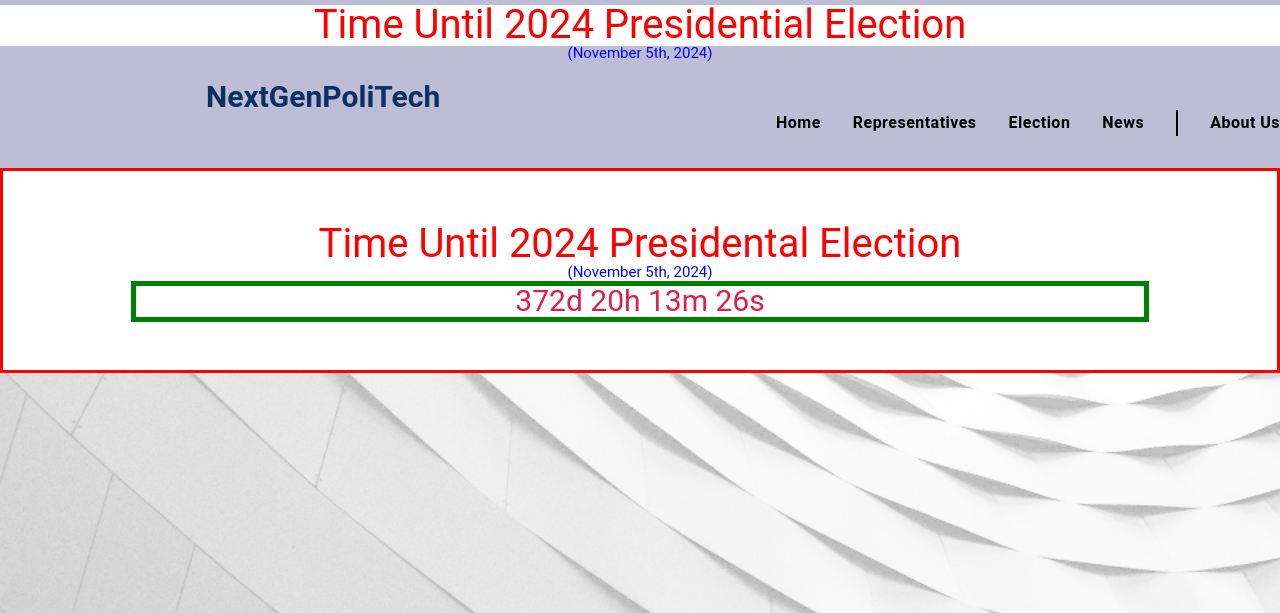
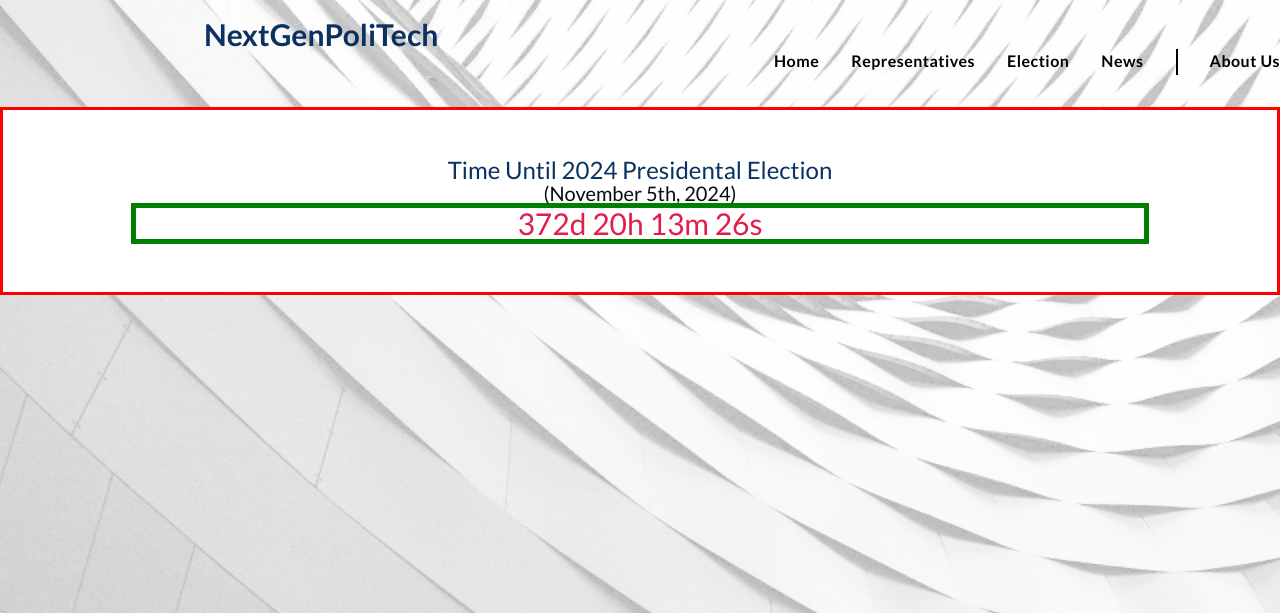
Before and after one commit to NextGenPolicTech/PoliAware, a Flask app: page /elections in a window 1280 px wide. Shown: the top 613 px of the page. Run offline with Flask 2, Linux system fonts and the light colour scheme.

Commit message:
Update elections.html

```diff
--- a/templates/elections.html
+++ b/templates/elections.html
@@ -16,45 +16,6 @@
       <link rel="stylesheet" href= "{{ url_for('static',filename='css/elect/elections.css') }}">
       <link rel="stylesheet" href= "{{ url_for('static',filename='css/components/footer.css') }}" />
       <link rel="stylesheet" href= "{{ url_for('static',filename='css/util.css') }}" />
-
-
-  </head>
-
-  <header class = "countdown">
-        <!DOCTYPE HTML>
-    <html>
-    <head>
-    <p class="election-title">Time Until 2024 Presidential Election</p>
-    <meta name="viewport" content="width=device-width, initial-scale=1">
-    <p class = "election-caption">(November 5th, 2024)</p>
-
-    <style>
-    p {
-        text-align: center;
-        font-size: 60px;
-        margin-top: 0px;
-        font-family: Roboto, sans-serif;
-        border-width: 5px;
-        border-color: red;
-        border-style: solid;
-    }
-    .election-title{
-        text-align: center;
-        font-size: 40px;
-        margin-top: 5px;
-        color: red;
-        font-family: Roboto, sans-serif;
-        border-style: none;
-    }
-    .election-caption{
-        text-align: center;
-        font-size: 15px;
-        position: relative;
-        color: blue;
-        font-family: Roboto, sans-serif;
-        border-style: none;
-    }
-    </style>
     </head>
     <body>
     <div id="app"></div>
@@ -65,14 +26,11 @@
     <p class="election-caption">(November 5th, 2024)</p>
     <p class="election-timer"id="demo"></p>
     </main>
-
     <script>
     // Set the date we're counting down to
     var countDownDate = new Date("November 5, 2024 0:0:0").getTime();
-
     // Update the count down every 1 second
     var x = setInterval(function() {
-
     // Get today's date and time
     var now = new Date().getTime();
 
@@ -96,37 +54,5 @@
     }
     }, 1000);
     </script>
-
     </body>
-    </html>
-
-    <style>
-        .countdown{
-            position: relative;
-            background-color: rgb(189, 189, 213);
-            font-family: Roboto, sans-serif;
-        }
-    </style>
-    <body>
-        <style>
-            .local-election{
-                font-family: Roboto, sans-serif;
-            }
-            .state-election{
-                font-family: Roboto, sans-serif;
-            }
-            .national-election{
-                font-family: Roboto, sans-serif;
-            }
-        </style>
-        <div class="local-election">
-
-        </div>
-        <div class="state-election">
-
-        </div>
-        <div class="national-election">
-
-        </div>
-    </body>
-</header>
+</html>
```
